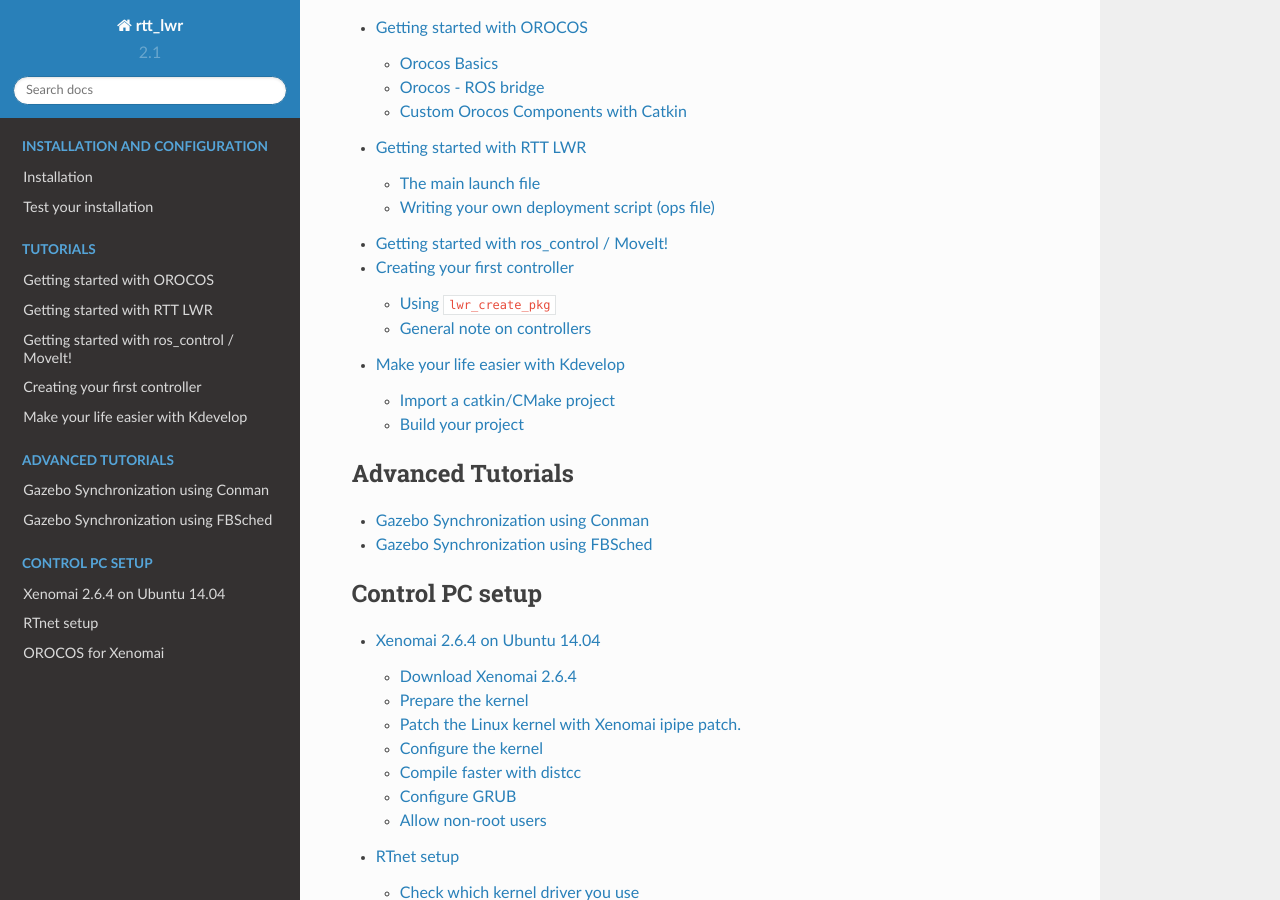
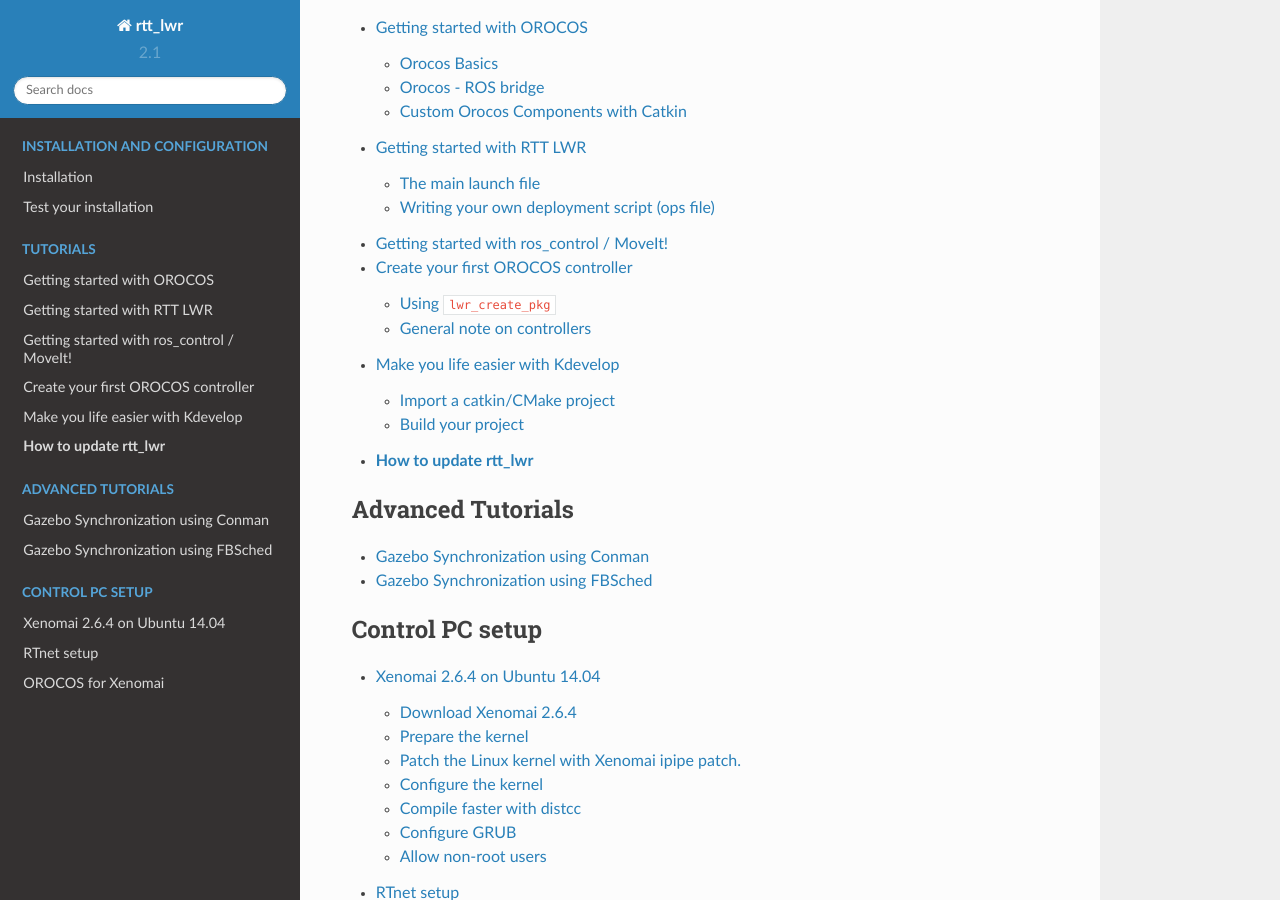
Before and after one commit to kuka-isir/rtt_lwr, a Sphinx documentation site: the page built from docs/source/index.rst, in a window 1280 px wide and 900 px high, scrolled down 664 px. Built offline with Sphinx 7.4.7 and the Read the Docs theme 2.0.0, drawn with Linux system fonts in a browser that asks for light colours.

Commit message:
add update rtt

```diff
--- a/docs/source/index.rst
+++ b/docs/source/index.rst
@@ -30,8 +30,9 @@
     Getting started with OROCOS <tutos/orocos-tuto>
     Getting started with RTT LWR <tutos/getting-started>
     Getting started with ros_control / MoveIt! <tutos/moveit-tuto>
-    Creating your first controller <tutos/controller-tuto>
-    Make your life easier with Kdevelop <tutos/kdev-tuto>
+    tutos/controller-tuto
+    tutos/kdev-tuto
+    tutos/update-rtt-lwr
 
 .. toctree::
     :name: adv-tutos
```
Also changed, not shown: docs/source/tutos/update-rtt-lwr.rst (added, +18 -0 lines).
